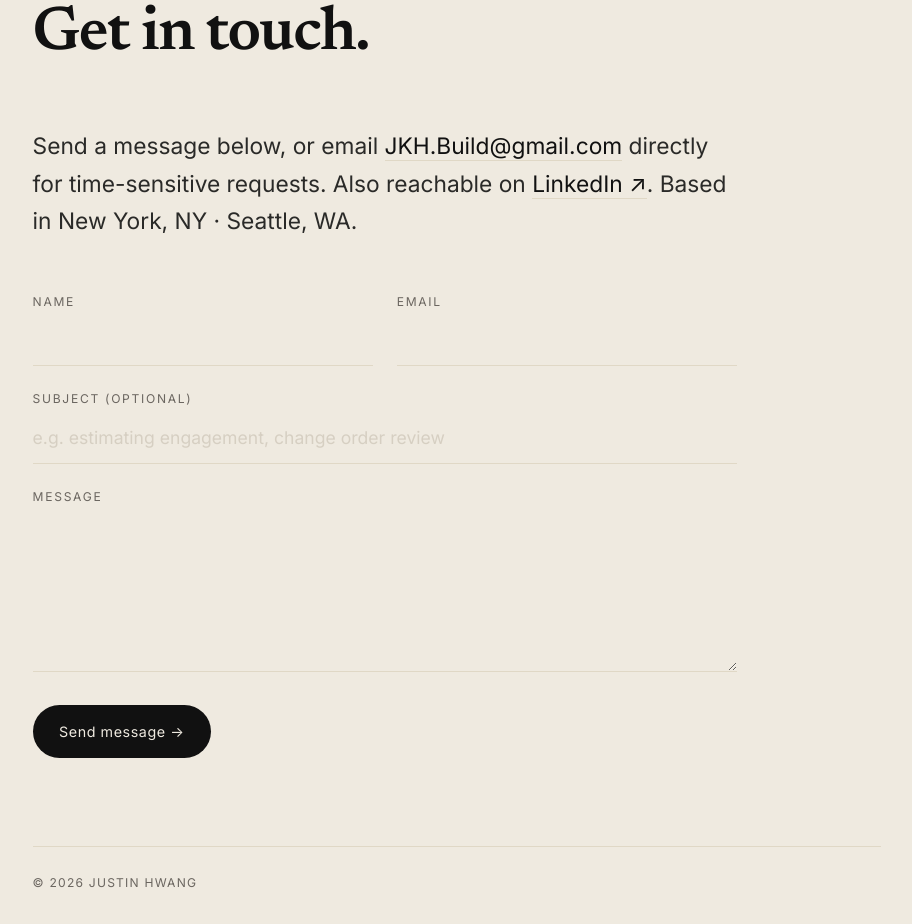
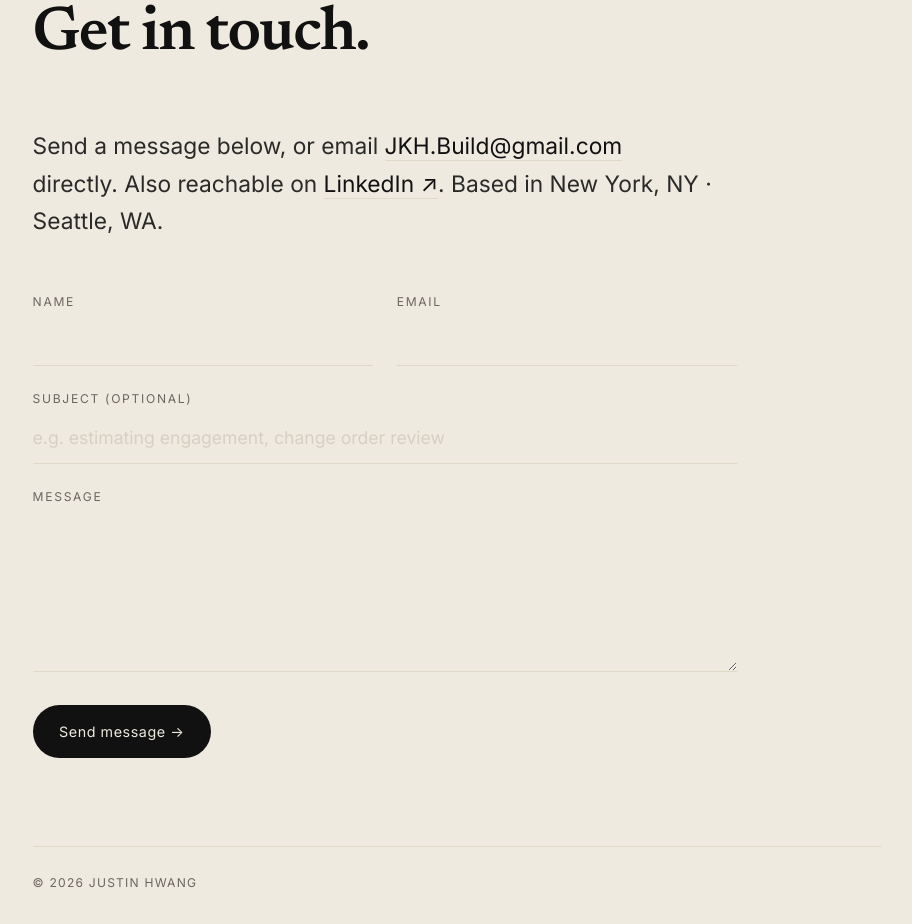
Before and after one commit to colinh09/justinhwang-portfolio, a Next.js app: page / in a window 1280 px wide. Shown: the part 5700-6624 px from the top of the page, without its empty margins (337-1249 px from the left). Built offline with nearby package versions, Linux system fonts and the light colour scheme; no server answers.

Commit message:
Update contact instructions in ContactFooter
Corrected wording for clarity in contact instructions.

```diff
--- a/components/ContactFooter.tsx
+++ b/components/ContactFooter.tsx
@@ -13,7 +13,7 @@ export default function ContactFooter() {
         <p className="jh-prose jh-contact-intro">
           Send a message below, or email{" "}
           <a href={`mailto:${SITE.profile.email}`}>{SITE.profile.email}</a>{" "}
-          directly for time-sensitive requests. Also reachable on{" "}
+          directly. Also reachable on{" "}
           <a
             href={SITE.profile.linkedinUrl}
             target="_blank"
```
